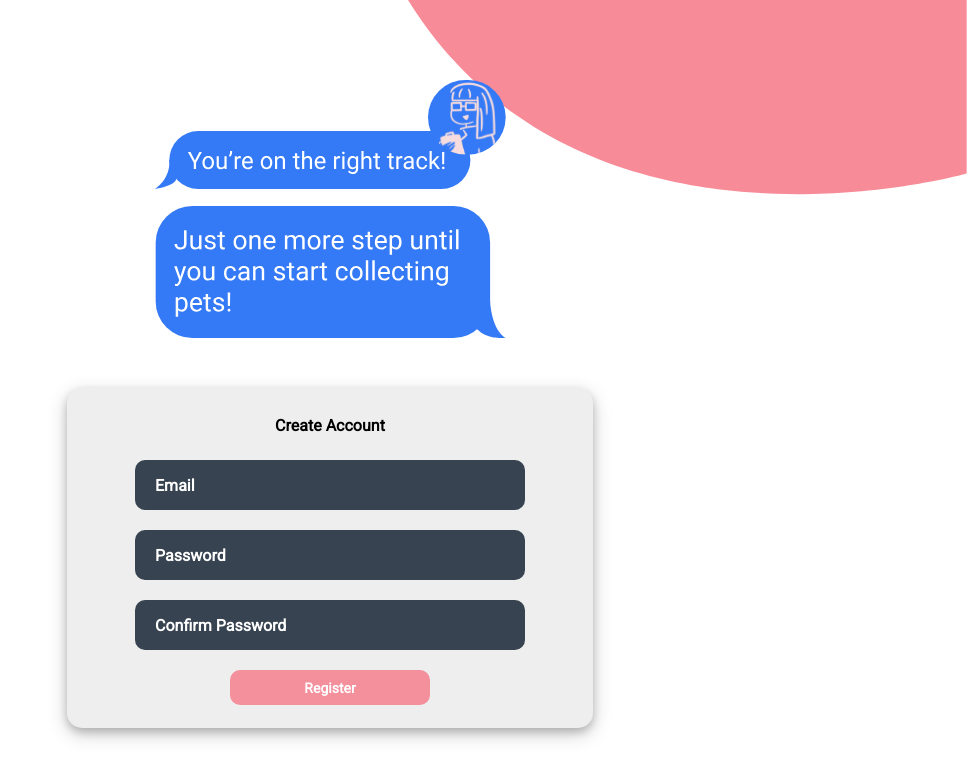
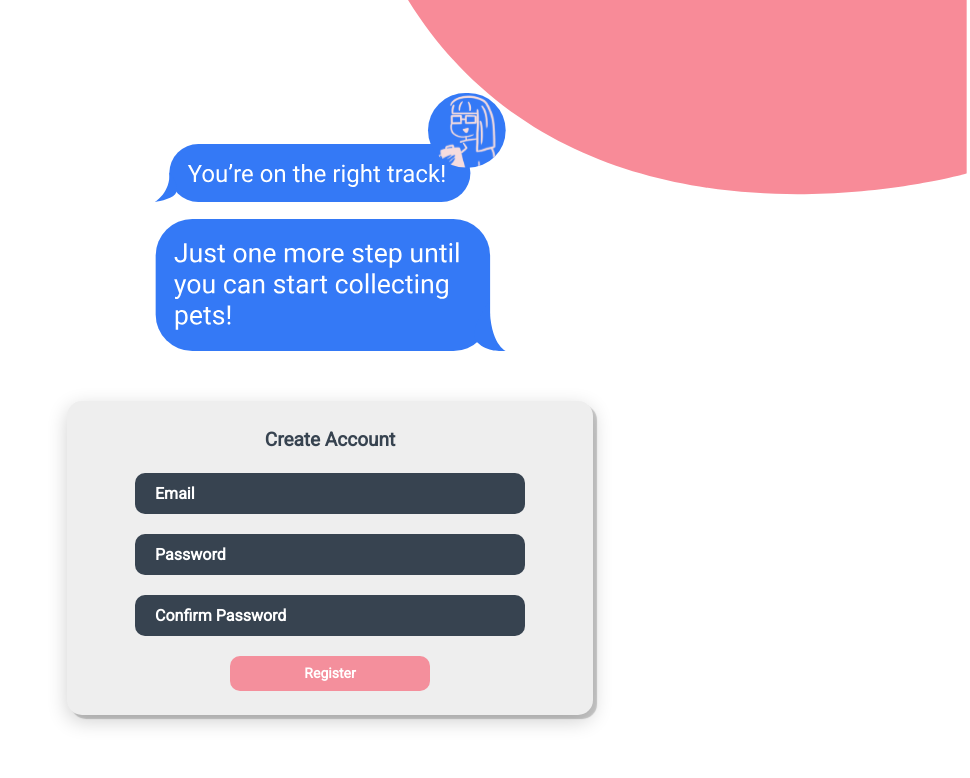
Before and after one commit to mpadil18/NeuroPets, a React (Create React App) app in the folder frontend/: page /regPage in a window 1280 px wide. Shown: the top 778 px of the page, without its empty margins (310-1280 px from the left). Built offline with nearby package versions, Linux system fonts and the light colour scheme.

Commit message:
Reg page post merge (#13)
Protected Route functionality added

Co-authored-by: Toast Joe <josephascheidt@gmail.com>

```diff
--- a/frontend/src/App.css
+++ b/frontend/src/App.css
@@ -21,13 +21,14 @@
   max-width: 500px;
   background: #EEE;
   border-radius: 15px;
-  box-shadow: 0 4px 8px 0 rgba(0, 0, 0, 0.2), 0 6px 20px 0 rgba(0, 0, 0, 0.19);
-  padding:1%
+  box-shadow: 4px 4px 1px 0 rgba(0, 0, 0, 0.2), 0 6px 20px 0 rgba(0, 0, 0, 0.19);
+  padding:1%;
+  color: #374350;
 }
 
 .bubbleField {
   width: 70%;
-  height: 10px;
+  height: 1px;
   border-radius: 10px;
   background-color: #374350;
   border: none;
--- a/frontend/src/App.js
+++ b/frontend/src/App.js
@@ -3,18 +3,22 @@ import Login from "./Login/Login"
 import RegPage from "./Registration/RegPage";
 import CreateGoal from "./CreateGoal/CreateGoal";
 import Home from "./Home/Home"
-import { BrowserRouter , Routes, Route } from 'react-router-dom';
+import { BrowserRouter, Routes, Route } from 'react-router-dom';
+import ProtectedRoute from './ProtectedRoute'; // import the ProtectedRoute component
+import { useState } from 'react';
 
 //add additional paths to different pages using same syntax <Route path = "..." element = {<.../>} />
 function App() {
+  const [isSignedIn, setIsSignedIn] = useState(false);
+  console.log('isSignedIn:', isSignedIn);
   return (
     <BrowserRouter>
       <Routes>
-        <Route path = "" element = {<Login/>} />
-        <Route path = "/" element = {<Login/>} />
-        <Route path = "/regPage" element = {<RegPage/>} />
-        <Route path = "/createGoal" element = {<CreateGoal />} />
-        <Route path = "/home" element = {<Home />} />
+        <Route path = "" element = {<Login setIsSignedIn={setIsSignedIn} />} />
+        <Route path = "/" element = {<Login setIsSignedIn={setIsSignedIn} />} />
+        <Route path = "/regPage" element = {<RegPage setIsSignedIn={setIsSignedIn} />} />
+        <Route path= "/createGoal" element={<ProtectedRoute isSignedIn={isSignedIn}><CreateGoal /></ProtectedRoute>} />
+        <Route path= "/home" element={<ProtectedRoute isSignedIn={isSignedIn}><Home /></ProtectedRoute>} />
       </Routes>
     </BrowserRouter>
 
--- a/frontend/src/Login/Login.css
+++ b/frontend/src/Login/Login.css
@@ -22,9 +22,10 @@
     width: 100%;
     bottom: 20px;
     font-weight: bold;
-    line-height: 16px;
+    line-height: 1px;
     text-align: center;
-    color: #38393C;
+    color: #374350;
+    font-size: 10px;
 }
 
 .createAccountButton {
--- a/frontend/src/Login/Login.js
+++ b/frontend/src/Login/Login.js
@@ -5,7 +5,7 @@ import { useNavigate } from "react-router-dom"
 import { signInWithEmailAndPassword } from "firebase/auth"
 import { auth } from "../Backend/firebaseSetup"
 
-function Login() {
+function Login({ setIsSignedIn }) {
     const [username, setUsername] = useState("");
     const [password, setPassword] = useState("");
     const [errorMsg, setErrorMsg] = useState('');
@@ -17,7 +17,8 @@ function Login() {
         //see https://firebase.google.com/docs/auth/web/password-auth for api details
         signInWithEmailAndPassword(auth, username, password)
             .then((userCredential) => {
-                //const user = userCredential.user;
+                const user = userCredential.user;
+                setIsSignedIn(true)
                 navigate('../Home');
             })
             .catch((error) => {
--- /dev/null
+++ b/frontend/src/ProtectedRoute.js
@@ -0,0 +1,11 @@
+import React from 'react';
+import { Navigate } from 'react-router-dom';
+
+function ProtectedRoute({ isSignedIn, children }) {
+    if (!isSignedIn) {
+      return <Navigate to="/" replace />
+    }
+    return children
+}
+
+export default ProtectedRoute;
--- a/frontend/src/Registration/RegPage.css
+++ b/frontend/src/Registration/RegPage.css
@@ -20,5 +20,6 @@
 
 .SmallBubbleHeader {
     font-weight: 700;
-    margin: 15px 0px;
+    font-size: 19px;
+    margin: 12px 0px;
 }
--- a/frontend/src/Registration/RegPage.js
+++ b/frontend/src/Registration/RegPage.js
@@ -9,7 +9,7 @@ import { auth } from "../Backend/firebaseSetup";
 import { createUserWithEmailAndPassword } from 'firebase/auth';
 import {createUserDb} from '../Backend/handleSubmit';
 
-function RegPage() {
+function RegPage({ setIsSignedIn }) {
   const navigate = useNavigate();
   const [username, setUsername] = useState(''); // defines username state variable and assogns the function setUsername to be handled when 'handleUsernameChange' is triggered
   const [password, setPassword] = useState('');
@@ -47,6 +47,7 @@ function RegPage() {
           var user = userCredential.user;
           createUserDb(user.uid, user.email)
 
+          setIsSignedIn(true)
           navigate('../CreateGoal');
 
         })
```
Also changed, not shown: 1 other file (tests, documents, lock files or other folders).
